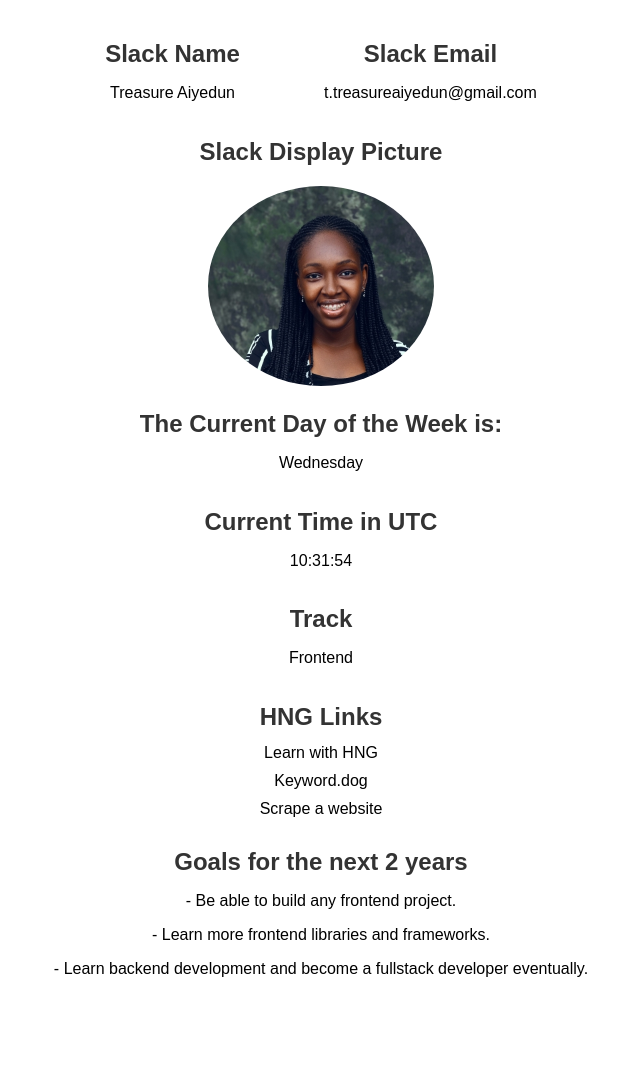
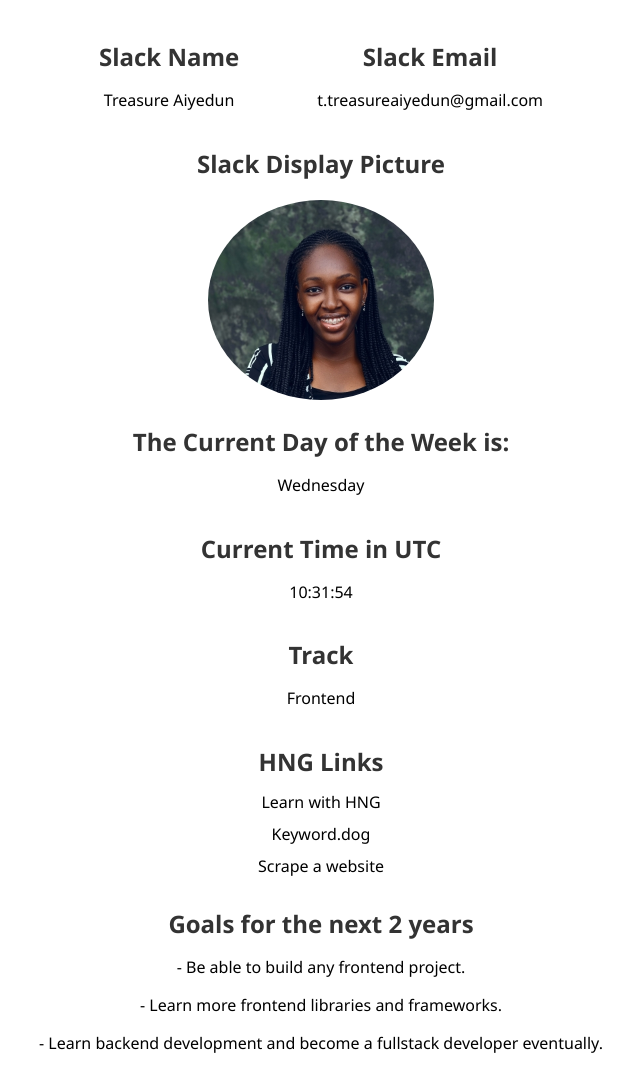
Before and after one commit to treasureaiyedun/HNG-Solution, a plain HTML site: page index.html in a window 1280 px wide. Shown: the whole page, without its empty margins (319-959 px from the left). Before the commit the page ends 1014 px from the top, so only its background shows below. Drawn offline with Linux system fonts and the light colour scheme.

Commit message:
added a favicon and made more changes to the css file

```diff
--- a/css/style.css
+++ b/css/style.css
@@ -1,5 +1,5 @@
 body {
-    font-family: Arial, sans-serif;
+    font-family: 'Segoe UI', Tahoma, Geneva, Verdana, sans-serif, sans-serif;
     max-width: 600px;
     margin: 0 auto;
     padding: 20px;
@@ -31,7 +31,7 @@ a{
     color: black;
 }
 p {
-    font-weight: lighter;
+    font-weight: normal;
 }
 
 .info-1
--- a/index.html
+++ b/index.html
@@ -4,6 +4,7 @@
     <meta charset="UTF-8">
     <meta name="viewport" content="width=device-width, initial-scale=1.0">
     <link rel="stylesheet" href="css/style.css">
+    <link rel="shortcut icon" href="images/hng.png" type="image/x-icon">
     <title>HNG Solution - Treasure Aiyedun</title>
 </head>
 <body>
```
Also changed, not shown: images/hng.png (added).
